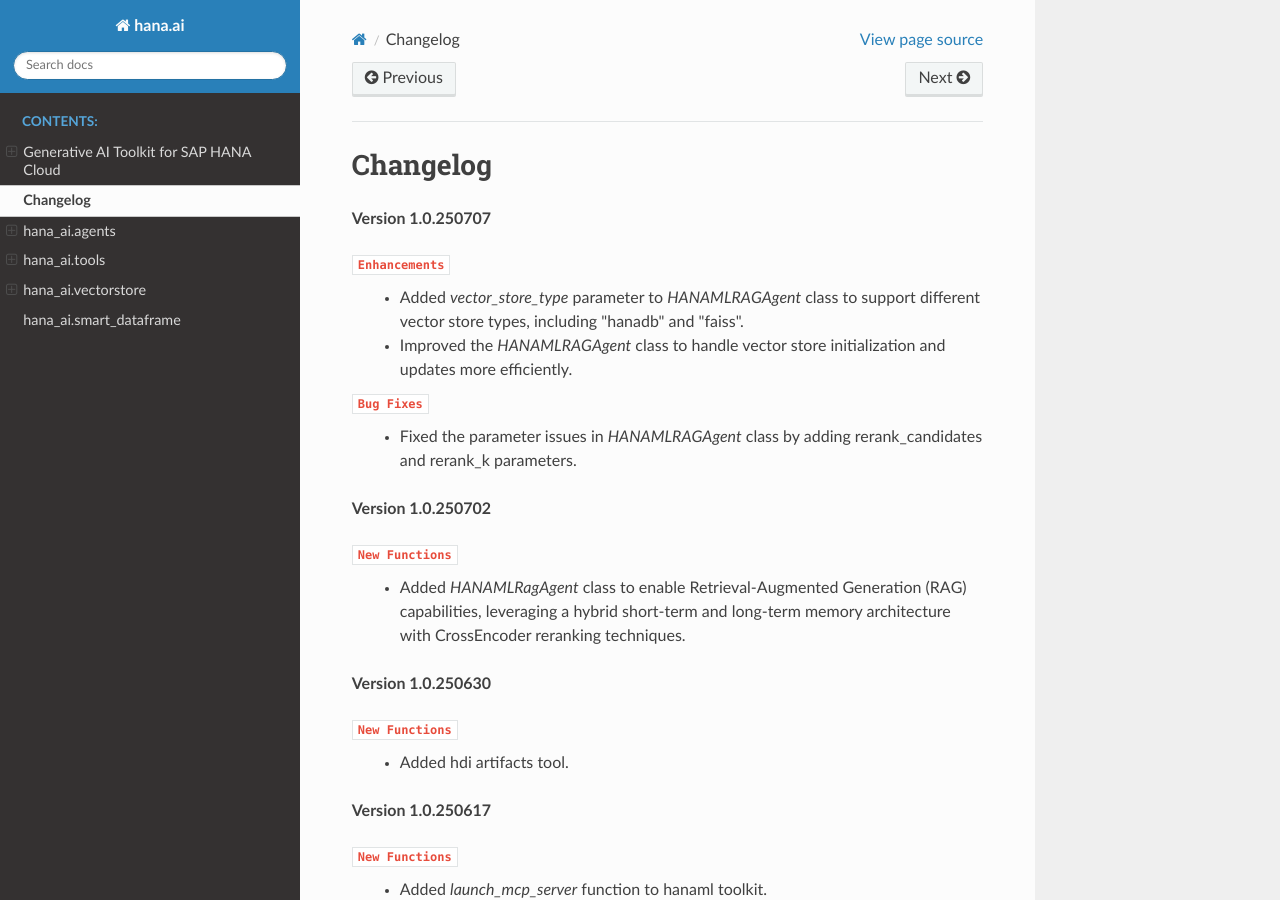
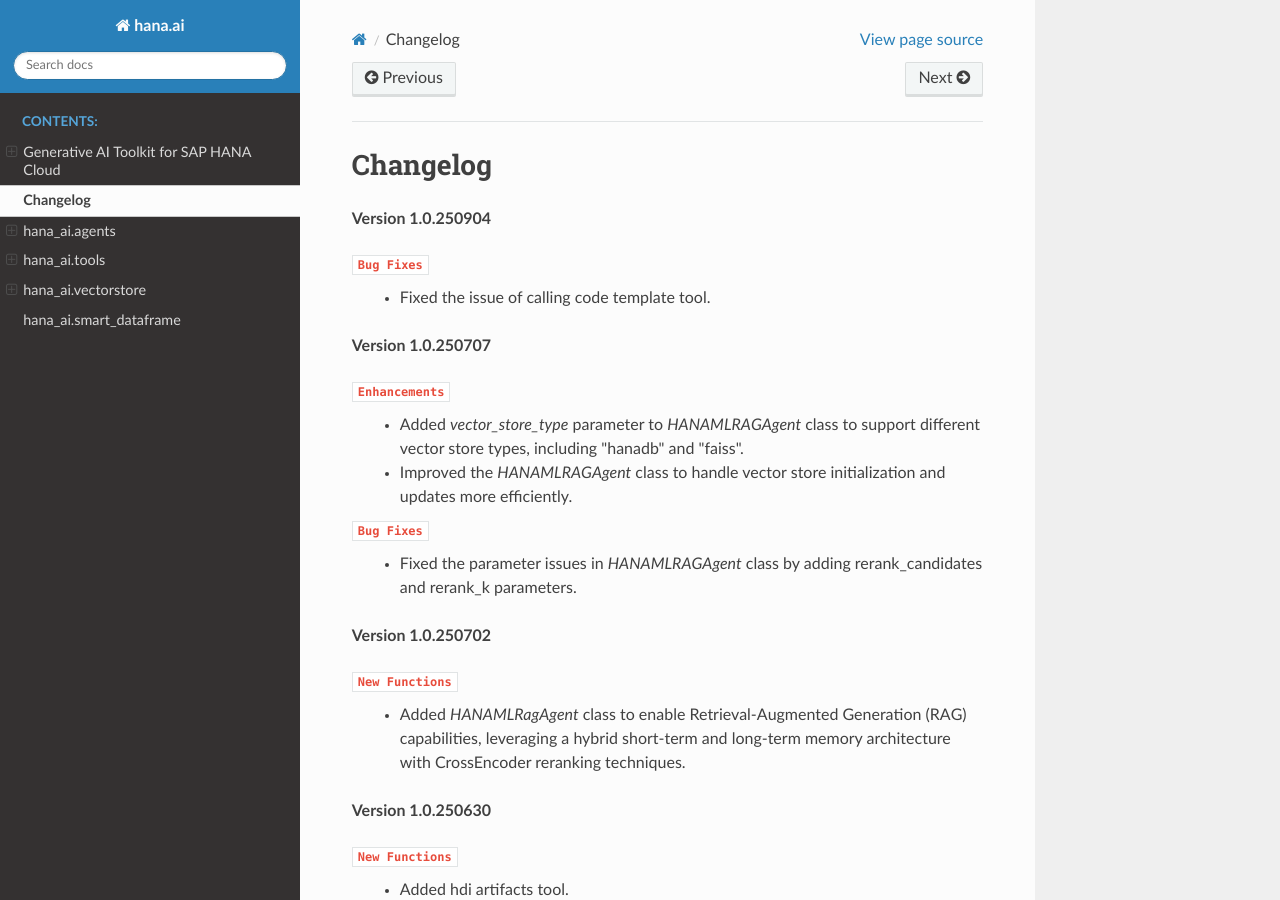
Before and after one commit to SAP/generative-ai-toolkit-for-sap-hana-cloud, a Sphinx documentation site: the page built from doc/changlog.rst, in a window 1280 px wide and 900 px high. Built offline with Sphinx 7.4.7 and the Read the Docs theme 3.1.0, drawn with Linux system fonts in a browser that asks for light colours.

Commit message:
fixed code template tool

```diff
--- a/doc/changlog.rst
+++ b/doc/changlog.rst
@@ -1,5 +1,10 @@
 Changelog
 =========
+
+**Version 1.0.250904**
+
+``Bug Fixes``
+    - Fixed the issue of calling code template tool.
 
 **Version 1.0.250707**
 
--- a/pyproject.toml
+++ b/pyproject.toml
@@ -4,7 +4,7 @@ build-backend = "setuptools.build_meta"
 
 [project]
 name = "hana_ai"
-version = "1.0.25070700.post2"
+version = "1.0.25090400"
 authors = [
     {name = "SAP"}
 ]
--- a/src/hana_ai/__init__.py
+++ b/src/hana_ai/__init__.py
@@ -2,4 +2,4 @@
 hana_ai is a Python package for AI/ML related utilities.
 """
 
-__version__ = "1.0.25070700.post2"
+__version__ = "1.0.25090400"
```
Also changed, not shown: 1 other file.
